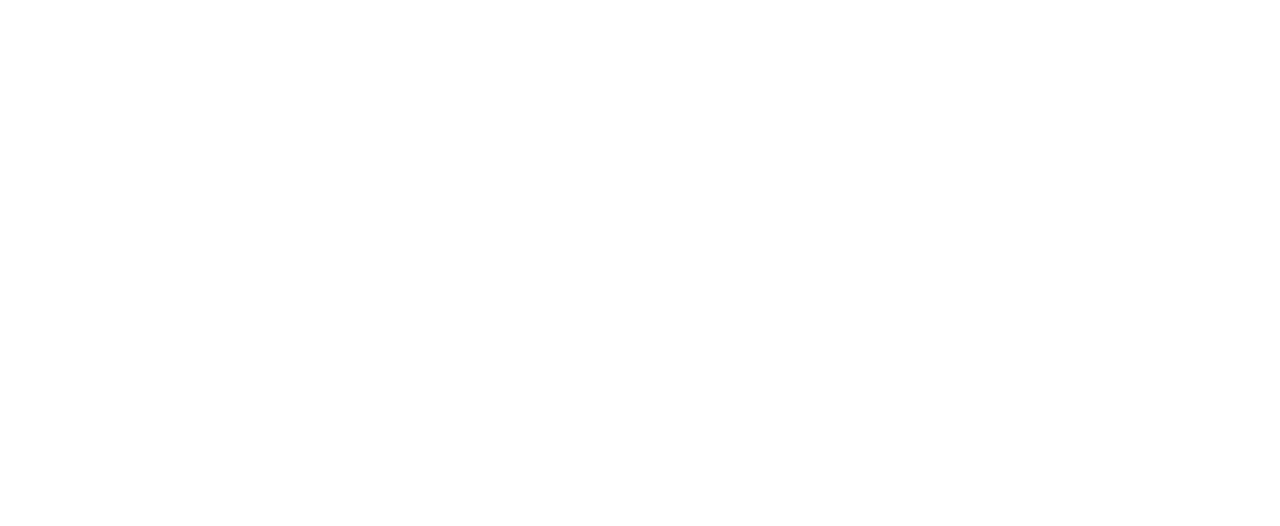
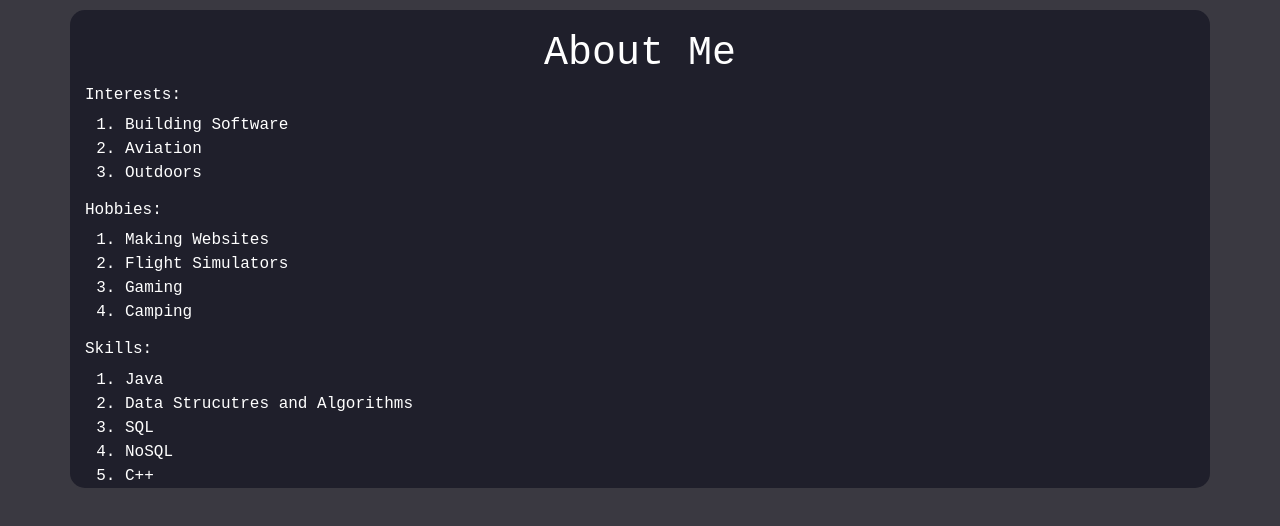
Before and after one commit to yakovdan98/Portfolio-Landing-Page, a plain HTML site: page about-me.html in a window 1280 px wide. Drawn offline with Linux system fonts and the light colour scheme.

Commit message:
updated about-me, added interests, skills, hobbies

```diff
--- a/about-me.html
+++ b/about-me.html
@@ -0,0 +1,37 @@
+<!DOCTYPE html>
+<html lang="en">
+<head>
+  <meta charset="UTF-8">
+  <meta http-equiv="X-UA-Compatible" content="IE=edge">
+  <meta name="viewport" content="width=device-width, initial-scale=1.0">
+  <link rel="stylesheet" href="css/bootstrap.css">
+  <link rel="stylesheet" href="css/style.css">
+  <title>About Me</title>
+</head>
+<body>
+  <div class="container abt-me">
+    <h1>About Me</h1>
+    <h2>Interests:</h2>
+    <ol>
+      <li>Building Software</li>
+      <li>Aviation</li>
+      <li>Outdoors</li>
+    </ol>
+    <h2>Hobbies:</h2>
+    <ol>
+      <li>Making Websites</li>
+      <li>Flight Simulators</li>
+      <li>Gaming</li>
+      <li>Camping</li>
+    </ol>
+    <h2>Skills:</h2>
+    <ol>
+      <li>Java</li>
+      <li>Data Strucutres and Algorithms</li>
+      <li>SQL</li>
+      <li>NoSQL</li>
+      <li>C++</li>
+    </ol>
+  </div>
+</body>
+</html>
--- a/css/style.css
+++ b/css/style.css
@@ -15,11 +15,14 @@ body {
   border-radius: 15px 15px 15px 15px;
 }
 .container p {
+  font-family: 'Courier New', Courier, monospace;
   color: white;
   margin: 0;
+
 }
 
 .container h2 {
+  font-family: 'Courier New', Courier, monospace;
   color: white;
   font-size: 1rem;
   margin-top: 5;
@@ -27,10 +30,17 @@ body {
 
 .container h1 {
   color: white;
+  font-family:'Courier New', Courier, monospace;
 }
 
 .container ul {
   color: white;
+  font-family:'Courier New', Courier, monospace;
+}
+
+.container ol{
+  color: white;
+  font-family:'Courier New', Courier, monospace;
 }
 
 .drk-row {
@@ -64,7 +74,6 @@ body {
 }
 
 .desc a:hover{
-  color: black;
   background-color: aliceblue;
   border-radius: 5px 5px 5px 5px;
   text-decoration: none;
@@ -81,6 +90,9 @@ body {
 
 }
 
+.abt-me h1{
+  text-align: center;
+}
 /* body {
   background-color: rgb(231, 228, 228);
 }
```
Also changed, not shown: index.html (+27 -26 lines), imgs/vacation-site.png (added).
